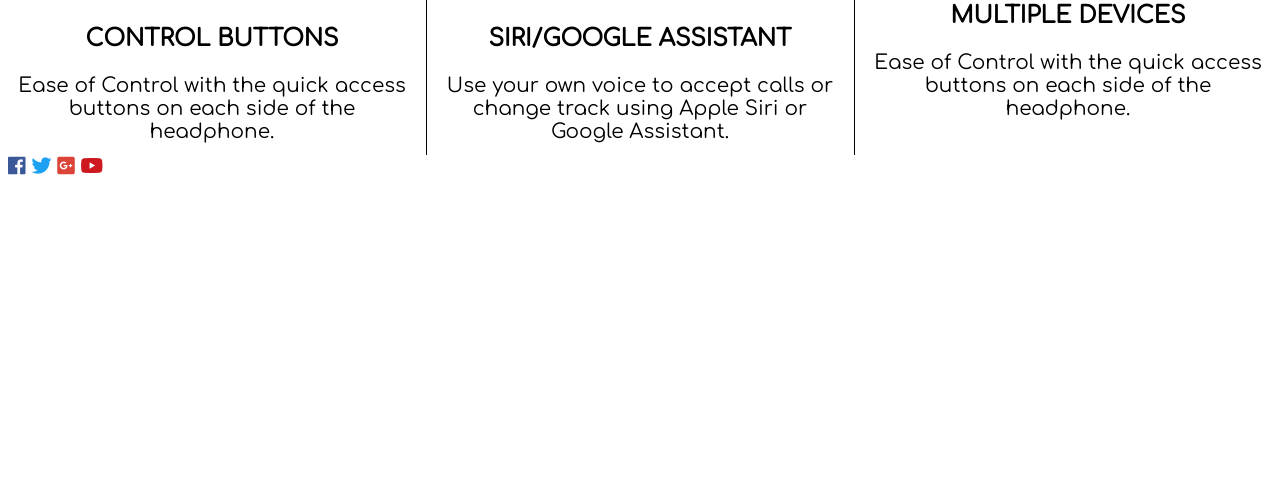
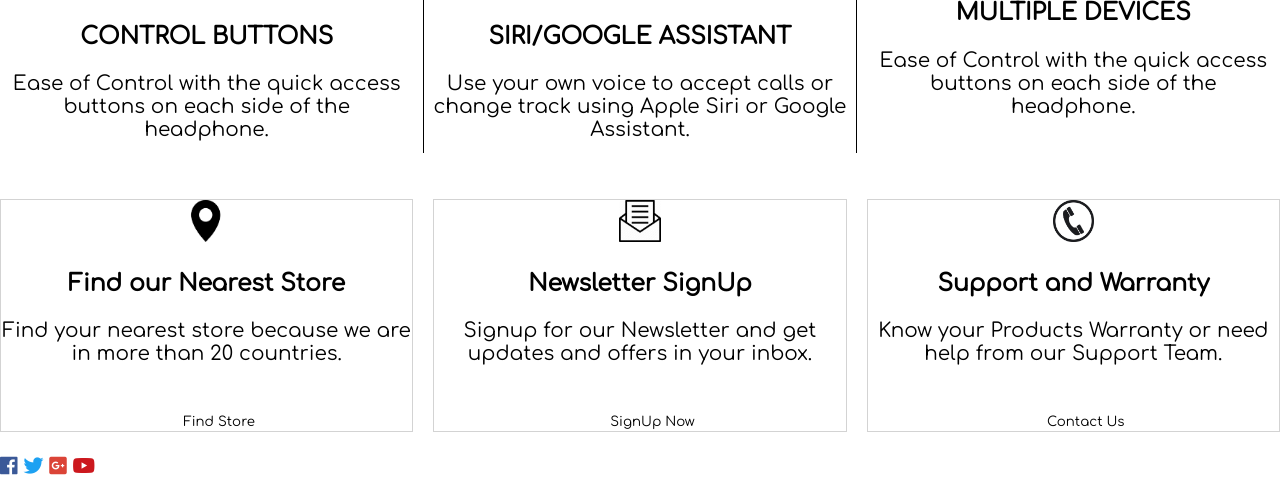
Before and after one commit to mailmebhav/html-css-assignment, a plain HTML site: page index.html in a window 1280 px wide. Shown: the part 1818-2296 px from the top of the page. Before the commit the page ends 1996 px from the top, so only its background shows below. Drawn offline with Linux system fonts and the light colour scheme.

Commit message:
Added services section

```diff
--- a/css/main.css
+++ b/css/main.css
@@ -2,10 +2,14 @@ body,html{
     font-family: 'Comfortaa', cursive, Arial, Helvetica, sans-serif;
     font-size: 20px;
     height: 100%;
+    margin: 0 0 0 0;
 }
 header{
     height: 75px;
     background-color: transparent;
+    position: fixed;
+    top: 0;
+    width: 100%;
 }
 #logo{
     height: 75px;
@@ -14,11 +18,14 @@ header{
     background-color: transparent;
 }
 .wrapper{
+    clear: both;
     position: relative;
     width: 100%;
     height: 100%;
     background-size: cover;
+    background-repeat: no-repeat !important;
     background-image: url("../img/headphones12.jpg");
+    padding-left: 0;
 }
 .hero{
     height: 100%;
@@ -31,6 +38,7 @@ header{
     text-align: left;
     position: absolute;
     margin-top: 10%;
+    margin-left: 10px;
     width: 35%;
     color: black;
     background-color: transparent;
@@ -116,7 +124,6 @@ header{
     margin-left: 25px;
     background-color: transparent;
     outline: none;
-    margin-left: 25px;
     font-family: 'Comfortaa', cursive, Arial, Helvetica, sans-serif;
     text-decoration: none;
     overflow: hidden;
@@ -143,17 +150,17 @@ header{
     column-rule: 1px solid black;
     column-width: 33%;
 }
-#wireless, #battery, #noisecancelling, #control-buttons, #mic, #devices{
+#wireless, #battery, #noisecancelling, #control-buttons, #mic, #devices, #location, #newsletter, #support{
     margin: 0 auto;
     text-align: center;
 }
-#wirelessicon,#batteryicon, #headphoneicon, #controlicon, #micicon, #devicesicon {
+#wirelessicon,#batteryicon, #headphoneicon, #controlicon, #micicon, #devicesicon, #locationicon, #newslettericon, #supporticon{
     margin: 0 auto;
     width: 10%;
     height: 10%;
     background-size: cover;
 }
-#wireless-heading, #battery-heading, #headphone-heading, #control-heading, #mic-heading, #devices-heading{
+#wireless-heading, #battery-heading, #headphone-heading, #control-heading, #mic-heading, #devices-heading, #newsletter-heading, #support-heading{
     text-align: center;
 }
 .facebookblue{
@@ -171,3 +178,35 @@ header{
 .faviconlinks {
     text-decoration: none;
 }
+.services{
+    clear: both;
+    column-count: 3;
+    column-width: 33%;
+}
+.services div{
+    border: 1px solid lightgray;
+}
+.services #location button, .services #newsletter button, .services #support button{
+    margin-left: 25px;
+    background-color: transparent;
+    outline: none;
+    font-family: 'Comfortaa', cursive, Arial, Helvetica, sans-serif;
+    text-decoration: none;
+    overflow: hidden;
+    width: 30%;
+    cursor: pointer;
+    color: black;
+    border: none;
+}
+.services #location button:hover, .services #newsletter button:hover, .services #support button:hover{
+    background-color: burlywood;
+    box-sizing: border-box;
+    font-family: 'Comfortaa', cursive, Arial, Helvetica, sans-serif;
+    color: white;
+    outline: none;
+    border-radius: 10px;
+    border: 2px solid black;
+    text-decoration: none;
+    cursor: pointer;
+    border: none;
+}
--- a/index.html
+++ b/index.html
@@ -22,14 +22,12 @@
             </nav>
         </header>
         <div class="hero">
-            <!--<img id="hero" src="img/headphones.jpg" alt="headphones"/>-->
             <div class="hero-text">
                 <h1>
                     Modern Bluetooth Wireless Headphones
                 </h1>
                 <button id="details">View Details</button>
             </div>
-
         </div>
     </div>
     <br>
@@ -87,7 +85,8 @@
                 WIRELESS/BLUETOOTH
             </h3>
             <p>
-                Connects using Bluetooth 4.0. Connects to all sorts of devices.           </p>
+                Connects using Bluetooth 4.0. Connects to all sorts of devices.
+            </p>
         </div>
         <div id="battery">
             <img src="img/battery.png" alt="batteryicon" id="batteryicon"/>
@@ -143,6 +142,56 @@
             </p>
         </div>
     </div>
+    <br>
+    <br>
+
+    <section>
+        <div class="services">
+            <div id="location">
+                <img src="img/location.png" alt="locactionicon" id="locationicon"/>
+                <br>
+                <h3 id="location-heading">
+                    Find our Nearest Store
+                </h3>
+                <p>
+                    Find your nearest store because we are in more than 20 countries.
+                </p>
+                <br>
+                <button>
+                    Find Store
+                </button>
+            </div>
+            <div id="newsletter">
+                <img src="img/newsletter.png" alt="newslettericon" id="newslettericon"/>
+                <br>
+                <h3 id="newsletter-heading">
+                    Newsletter SignUp
+                </h3>
+                <p>
+                    Signup for our Newsletter and get updates and offers in your inbox.
+                </p>
+                <br>
+                <button>
+                    SignUp Now
+                </button>
+            </div>
+            <div id="support">
+                <img src="img/support.png" alt="supporticon" id="supporticon"/>
+                <br>
+                <h3 id="support-heading">
+                    Support and Warranty
+                </h3>
+                <p>
+                    Know your Products Warranty or need help from our Support Team.
+                </p>
+                <br>
+                <button>
+                    Contact Us
+                </button>
+            </div>
+        </div>
+    </section>
+    <br>
     <footer>
         <div id="socialmedia">
             <a href="https://facebook.com" class="faviconlinks"><i class="fab fa-facebook facebookblue"></i></a>
```
Also changed, not shown: img/location.jpg (added), img/location.png (added), img/newsletter.png (added), img/support.jpg (added), img/support.png (added). Lines whose indentation alone changed are shown as unchanged.
